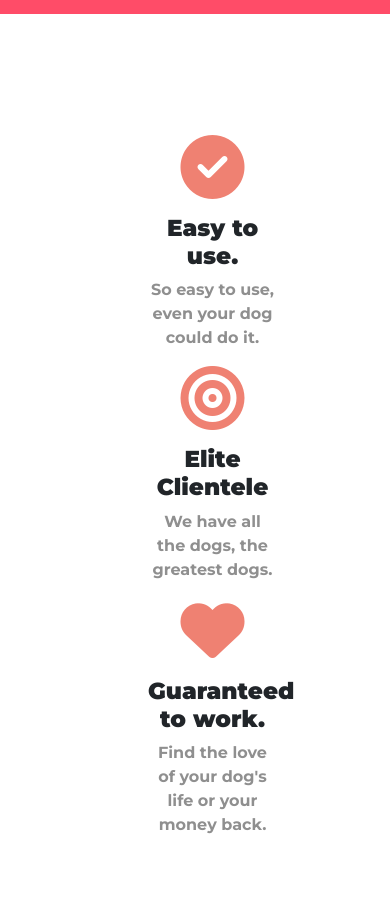
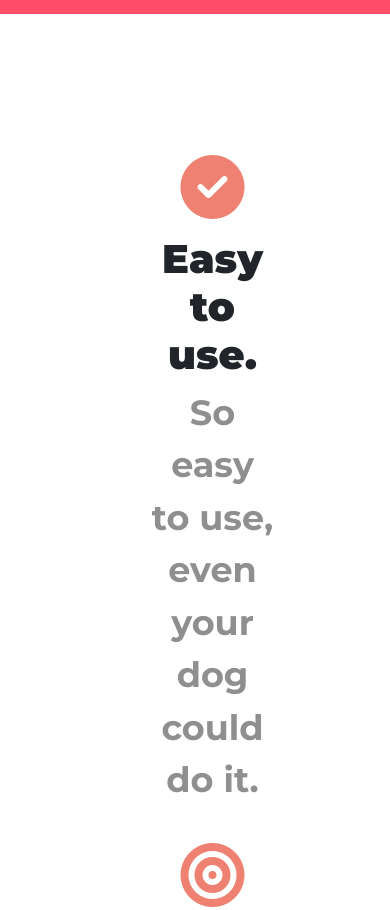
Before and after one commit to bura8016/tindogbiruk, a plain HTML site: page tindog/index.html in a window 390 px wide. Shown: the part 1280-2190 px from the top of the page. Drawn offline with nearby package versions, Linux system fonts and the light colour scheme.

Commit message:
Update style.css

```diff
--- a/tindog/style.css
+++ b/tindog/style.css
@@ -11,6 +11,7 @@ h1, h2, h3, h4, h5, h6 {
 
 p {
   color: #8f8f8f;
+  font-size: 22px;
 }
 
 /* headdings */
@@ -84,6 +85,24 @@ p {
      }
   .first-t {
     text-align: center;
+  }
+
+
+    h3{
+  padding: 0;
+  font-size: 40px;
+}
+
+    p{
+      padding: 0;
+  font-size: 35px;
+}
+
+
+  .feature-box {
+    margin-top: 20px;
+    padding-left: 25px;
+    padding-right: 30px;
   }
 
 .press-logo {
```
